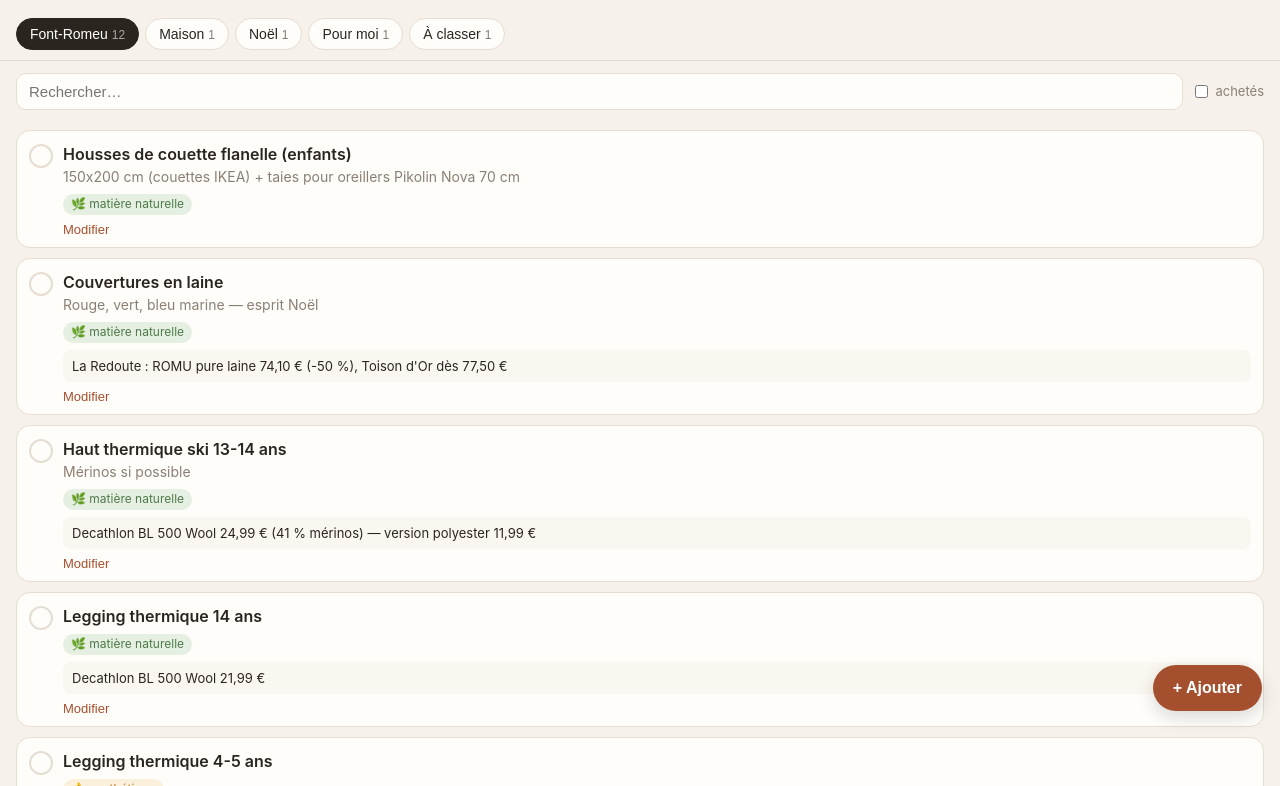
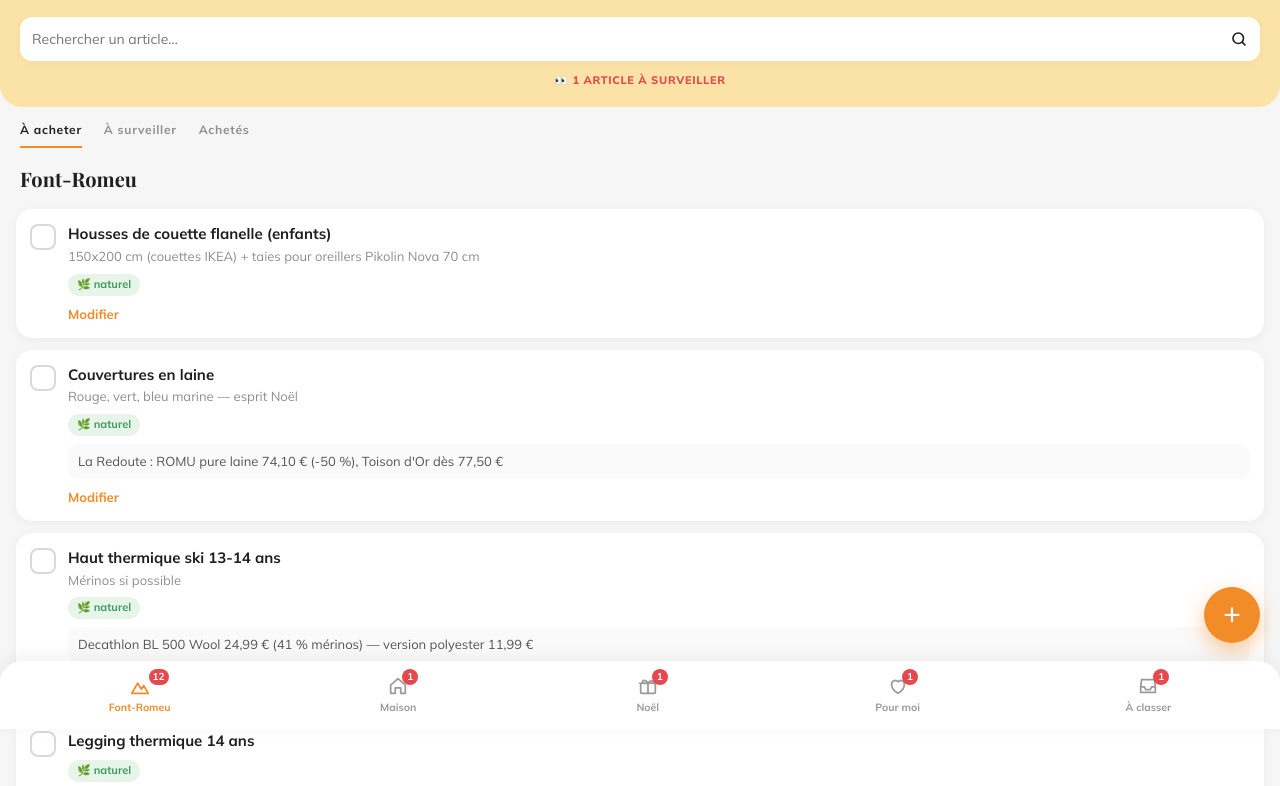
Before and after one commit to idelaruffie/claude, a plain HTML site: page index.html in a window 1280 px wide. Shown: the part 71-857 px from the top of the page. Drawn offline with nearby package versions, Linux system fonts and the light colour scheme.

Commit message:
Nouveau style : crème, orange, barre d'onglets en bas
Co-Authored-By: Claude Opus 5.5 <noreply@anthropic.com>
Claude-Session: https://claude.ai/code/session_01DivfAmS3ECgWhEFEssZRzh

```diff
--- a/index.html
+++ b/index.html
@@ -6,112 +6,150 @@
 <meta name="theme-color" content="#f6f1ea">
 <meta name="apple-mobile-web-app-capable" content="yes">
 <title>Mes listes d'achats</title>
+<link rel="preconnect" href="https://fonts.googleapis.com">
+<link rel="preconnect" href="https://fonts.gstatic.com" crossorigin>
+<link href="https://fonts.googleapis.com/css2?family=Playfair+Display:wght@600;700&family=Mulish:wght@400;600;700;800&display=swap" rel="stylesheet">
 <style>
   :root {
-    --bg: #f6f1ea; --card: #fffdf9; --ink: #2b2520; --muted: #8a7f74;
-    --line: #e6ddd2; --accent: #a4502f; --accent-soft: #f3e2d8;
-    --ok: #4f7a4a; --warn: #b7791f; --warn-soft: #fbf0dc;
+    --bg: #f6f6f6; --card: #ffffff; --ink: #1f1f1f; --muted: #8e8e8e;
+    --line: #ececec; --cream: #fbe3a8; --cream-2: #fdf1d3;
+    --orange: #f28c28; --red: #e5484d; --ok: #3f9b5b; --ok-soft: #e6f4ea;
+    --warn: #c76a00; --warn-soft: #fff1e0;
   }
-  * { box-sizing: border-box; }
+  * { box-sizing: border-box; -webkit-tap-highlight-color: transparent; }
   body {
     margin: 0; background: var(--bg); color: var(--ink);
-    font: 16px/1.4 -apple-system, BlinkMacSystemFont, "Segoe UI", Roboto, sans-serif;
-    padding-bottom: calc(90px + env(safe-area-inset-bottom));
+    font: 15px/1.45 "Mulish", -apple-system, BlinkMacSystemFont, "Segoe UI", Roboto, sans-serif;
+    padding-bottom: calc(96px + env(safe-area-inset-bottom));
   }
-  header { padding: 20px 16px 8px; }
-  h1 { font-size: 22px; margin: 0; font-weight: 650; letter-spacing: -0.01em; }
-  .sub { color: var(--muted); font-size: 13px; margin-top: 2px; }
-  nav {
-    position: sticky; top: 0; z-index: 5; background: var(--bg);
-    display: flex; gap: 6px; overflow-x: auto; padding: 10px 16px;
-    border-bottom: 1px solid var(--line); scrollbar-width: none;
+  header {
+    background: var(--cream); padding: calc(18px + env(safe-area-inset-top)) 20px 18px;
+    border-radius: 0 0 22px 22px;
   }
-  nav::-webkit-scrollbar { display: none; }
-  nav button {
-    flex: none; border: 1px solid var(--line); background: var(--card);
-    border-radius: 999px; padding: 7px 13px; font-size: 14px; color: var(--ink);
+  .hello { font-family: "Playfair Display", Georgia, serif; font-size: 24px; font-weight: 700; margin: 0; }
+  .sub { color: #7a6a45; font-size: 13px; margin-top: 2px; }
+  .search {
+    margin-top: 14px; display: flex; align-items: center; gap: 8px;
+    background: #fff; border-radius: 12px; padding: 0 12px;
+    box-shadow: 0 2px 8px rgba(0,0,0,.04);
   }
-  nav button.on { background: var(--ink); color: #fff; border-color: var(--ink); }
-  nav .n { opacity: .6; margin-left: 4px; font-size: 12px; }
-  .tools { display: flex; gap: 8px; padding: 12px 16px 4px; align-items: center; }
-  .tools input {
-    flex: 1; border: 1px solid var(--line); border-radius: 10px;
-    padding: 9px 12px; font-size: 15px; background: var(--card);
+  .search input { flex: 1; border: 0; outline: 0; padding: 12px 0; font: inherit; font-size: 14px; background: none; }
+  .search svg { flex: none; color: var(--ink); }
+  .promo {
+    text-align: center; color: var(--red); font-size: 11px; font-weight: 800;
+    letter-spacing: .06em; text-transform: uppercase; margin: 12px 0 0; min-height: 14px;
   }
-  .toggle { font-size: 13px; color: var(--muted); white-space: nowrap; display: flex; gap: 4px; align-items: center; }
-  main { padding: 6px 16px; }
+  .filters {
+    display: flex; gap: 22px; padding: 14px 20px 0; overflow-x: auto;
+    font-size: 12px; font-weight: 700; letter-spacing: .06em; text-transform: uppercase;
+  }
+  .filters button {
+    flex: none; background: none; border: 0; padding: 0 0 8px; color: var(--muted);
+    font: inherit; letter-spacing: inherit; border-bottom: 2px solid transparent;
+  }
+  .filters button.on { color: var(--ink); border-color: var(--orange); }
+  .section-title {
+    font-family: "Playfair Display", Georgia, serif; font-size: 20px; font-weight: 700;
+    padding: 16px 20px 0; margin: 0;
+  }
+  main { padding: 4px 16px; }
   .card {
-    background: var(--card); border: 1px solid var(--line); border-radius: 14px;
-    padding: 12px 12px 10px 12px; margin: 10px 0; display: flex; gap: 10px;
+    background: var(--card); border-radius: 16px; padding: 14px;
+    margin: 12px 0; display: flex; gap: 12px;
+    box-shadow: 0 2px 10px rgba(0,0,0,.05);
   }
-  .card.done { opacity: .5; }
+  .card.done { opacity: .55; }
   .card.done .title { text-decoration: line-through; }
   .check {
-    flex: none; width: 24px; height: 24px; border-radius: 50%;
-    border: 2px solid var(--line); background: none; margin-top: 1px; padding: 0;
+    flex: none; width: 26px; height: 26px; border-radius: 8px;
+    border: 2px solid #d9d9d9; background: #fff; padding: 0; margin-top: 1px;
+    display: grid; place-items: center; color: #fff; font-size: 15px; font-weight: 800;
   }
-  .card.done .check { background: var(--ok); border-color: var(--ok); }
+  .card.done .check { background: var(--orange); border-color: var(--orange); }
   .body { flex: 1; min-width: 0; }
-  .title { font-weight: 600; }
-  .details { color: var(--muted); font-size: 14px; margin-top: 2px; }
-  .tags { display: flex; flex-wrap: wrap; gap: 5px; margin-top: 7px; }
-  .tag { font-size: 12px; padding: 2px 8px; border-radius: 999px; background: #efe8df; }
-  .tag.watch { background: var(--accent-soft); color: var(--accent); }
+  .top { display: flex; justify-content: space-between; gap: 10px; align-items: baseline; }
+  .title { font-weight: 700; font-size: 15px; }
+  .price { font-weight: 800; font-size: 16px; white-space: nowrap; }
+  .target { color: var(--muted); font-size: 12px; font-weight: 600; text-align: right; }
+  .details { color: var(--muted); font-size: 13px; margin-top: 2px; }
+  .tags { display: flex; flex-wrap: wrap; gap: 6px; margin-top: 8px; }
+  .tag { font-size: 11px; font-weight: 700; padding: 3px 9px; border-radius: 999px; background: #f1f1f1; }
+  .tag.watch { background: var(--cream-2); color: #8a6a10; }
   .tag.synth { background: var(--warn-soft); color: var(--warn); }
-  .tag.nat { background: #e5efe2; color: var(--ok); }
-  .tag.price { background: #ece7f3; color: #5b4a7a; }
-  .note { font-size: 13px; margin-top: 7px; padding: 7px 9px; background: #faf6f0; border-radius: 8px; }
-  .row { display: flex; gap: 12px; margin-top: 7px; font-size: 13px; }
-  .row a, .row button { color: var(--accent); background: none; border: 0; padding: 0; font-size: 13px; text-decoration: none; }
-  .empty { text-align: center; color: var(--muted); padding: 40px 0; }
+  .tag.nat { background: var(--ok-soft); color: var(--ok); }
+  .note { font-size: 13px; margin-top: 8px; padding: 8px 10px; background: #fafafa; border-radius: 10px; color: #555; }
+  .row { display: flex; gap: 16px; margin-top: 9px; font-size: 13px; }
+  .row a, .row button { color: var(--orange); background: none; border: 0; padding: 0; font: inherit; font-weight: 700; text-decoration: none; }
+  .empty { text-align: center; color: var(--muted); padding: 48px 0; }
   .fab {
-    position: fixed; right: 18px; bottom: calc(18px + env(safe-area-inset-bottom));
-    background: var(--accent); color: #fff; border: 0; border-radius: 999px;
-    padding: 14px 20px; font-size: 16px; font-weight: 600;
-    box-shadow: 0 6px 18px rgba(0,0,0,.15);
+    position: fixed; right: 20px; bottom: calc(86px + env(safe-area-inset-bottom));
+    width: 56px; height: 56px; border-radius: 50%; border: 0;
+    background: var(--orange); color: #fff; font-size: 30px; line-height: 1;
+    box-shadow: 0 8px 20px rgba(242,140,40,.45); z-index: 6;
   }
-  .menu { padding: 18px 16px; display: flex; gap: 14px; flex-wrap: wrap; font-size: 13px; }
-  .menu button, .menu label { color: var(--muted); background: none; border: 0; padding: 0; text-decoration: underline; font-size: 13px; }
+  .tabbar {
+    position: fixed; left: 0; right: 0; bottom: 0; z-index: 5;
+    background: #fff; border-radius: 22px 22px 0 0;
+    box-shadow: 0 -4px 18px rgba(0,0,0,.06);
+    display: flex; justify-content: space-around;
+    padding: 10px 6px calc(10px + env(safe-area-inset-bottom));
+  }
+  .tabbar button {
+    background: none; border: 0; padding: 4px 6px; color: #9a9a9a;
+    display: grid; justify-items: center; gap: 3px; font: inherit; font-size: 10.5px; font-weight: 700;
+    position: relative; min-width: 56px;
+  }
+  .tabbar button.on { color: var(--orange); }
+  .tabbar .badge {
+    position: absolute; top: -2px; right: 8px; background: var(--red); color: #fff;
+    font-size: 10px; min-width: 16px; height: 16px; border-radius: 8px; display: grid; place-items: center; padding: 0 4px;
+  }
+  .menu { padding: 14px 20px; display: flex; gap: 16px; flex-wrap: wrap; font-size: 12px; }
+  .menu button, .menu label { color: var(--muted); background: none; border: 0; padding: 0; text-decoration: underline; font: inherit; }
   dialog {
-    border: 0; border-radius: 18px; padding: 0; width: min(520px, 94vw);
-    background: var(--card); color: var(--ink);
+    border: 0; border-radius: 22px; padding: 0; width: min(520px, 94vw);
+    background: var(--card); color: var(--ink); overflow: hidden;
   }
-  dialog::backdrop { background: rgba(30,20,10,.35); }
-  form { padding: 18px; display: grid; gap: 11px; }
-  form h2 { margin: 0 0 2px; font-size: 18px; }
-  form label { display: grid; gap: 4px; font-size: 13px; color: var(--muted); }
+  dialog::backdrop { background: rgba(20,20,20,.4); }
+  .dlg-head { background: var(--cream); padding: 16px 18px; }
+  .dlg-head h2 { margin: 0; font-family: "Playfair Display", Georgia, serif; font-size: 20px; }
+  form { display: grid; gap: 12px; }
+  .fields { padding: 4px 18px 18px; display: grid; gap: 12px; }
+  form label { display: grid; gap: 5px; font-size: 11px; font-weight: 800; color: var(--muted); text-transform: uppercase; letter-spacing: .05em; }
   form input, form select, form textarea {
-    font: inherit; color: var(--ink); border: 1px solid var(--line);
-    border-radius: 10px; padding: 9px 11px; background: #fff;
+    font: inherit; font-size: 15px; color: var(--ink); border: 1px solid var(--line);
+    border-radius: 12px; padding: 10px 12px; background: #fff; text-transform: none; letter-spacing: 0; font-weight: 400;
   }
   form textarea { min-height: 64px; resize: vertical; }
   .two { display: grid; grid-template-columns: 1fr 1fr; gap: 10px; }
-  .chk { display: flex !important; align-items: center; gap: 8px; color: var(--ink) !important; font-size: 15px !important; }
-  .actions { display: flex; gap: 10px; justify-content: space-between; margin-top: 4px; }
-  .actions button { border: 0; border-radius: 10px; padding: 10px 16px; font-size: 15px; }
-  .primary { background: var(--accent); color: #fff; }
-  .ghost { background: #efe8df; color: var(--ink); }
-  .danger { background: none; color: #b3261e; padding-left: 0 !important; }
+  .chk { display: flex !important; align-items: center; gap: 8px; color: var(--ink) !important; font-size: 14px !important; text-transform: none !important; letter-spacing: 0 !important; font-weight: 600 !important; }
+  .chk input { width: 18px; height: 18px; accent-color: var(--orange); }
+  .actions { display: flex; gap: 10px; justify-content: space-between; align-items: center; margin-top: 4px; }
+  .actions button { border: 0; border-radius: 999px; padding: 12px 20px; font: inherit; font-weight: 800; font-size: 14px; }
+  .primary { background: var(--cream); color: var(--ink); }
+  .ghost { background: #fff; color: var(--ink); border: 1.5px solid var(--ink) !important; }
+  .danger { background: none; color: var(--red); padding-left: 0 !important; }
   .toast {
-    position: fixed; left: 50%; bottom: 90px; transform: translateX(-50%);
-    background: var(--ink); color: #fff; padding: 9px 14px; border-radius: 10px;
-    font-size: 14px; opacity: 0; transition: opacity .2s; pointer-events: none;
+    position: fixed; left: 50%; bottom: calc(150px + env(safe-area-inset-bottom)); transform: translateX(-50%);
+    background: var(--ink); color: #fff; padding: 10px 16px; border-radius: 999px;
+    font-size: 13px; font-weight: 700; opacity: 0; transition: opacity .2s; pointer-events: none; z-index: 10;
   }
   .toast.show { opacity: 1; }
 </style>
 </head>
 <body>
 <header>
-  <h1>Mes listes d'achats</h1>
+  <p class="hello">Bonjour Ines,</p>
   <div class="sub" id="summary"></div>
+  <div class="search">
+    <input id="search" type="search" placeholder="Rechercher un article…">
+    <svg width="18" height="18" viewBox="0 0 24 24" fill="none" stroke="currentColor" stroke-width="2.2" stroke-linecap="round"><circle cx="11" cy="11" r="7"/><path d="m20 20-3.5-3.5"/></svg>
+  </div>
+  <div class="promo" id="promo"></div>
 </header>
 
-<nav id="tabs"></nav>
-
-<div class="tools">
-  <input id="search" type="search" placeholder="Rechercher…">
-  <label class="toggle"><input type="checkbox" id="showDone"> achetés</label>
-</div>
+<div class="filters" id="filters"></div>
+<h2 class="section-title" id="sectionTitle"></h2>
 
 <main id="list"></main>
 
@@ -121,11 +159,13 @@
   <button id="copyBtn">Copier la liste pour Claude</button>
 </div>
 
-<button class="fab" id="addBtn">+ Ajouter</button>
+<button class="fab" id="addBtn" aria-label="Ajouter">+</button>
+<nav class="tabbar" id="tabs"></nav>
 
 <dialog id="dlg">
   <form id="form" method="dialog">
-    <h2 id="formTitle">Nouvel article</h2>
+    <div class="dlg-head"><h2 id="formTitle">Nouvel article</h2></div>
+    <div class="fields">
     <label>Article
       <input name="title" required placeholder="ex. Housse de couette flanelle">
     </label>
@@ -166,19 +206,33 @@
         <button type="submit" class="primary">Enregistrer</button>
       </span>
     </div>
+    </div>
   </form>
 </dialog>
 
 <div class="toast" id="toast"></div>
 
 <script>
+const ICON = {
+  mountain: '<path d="m3 20 6.5-11 4 6.5 2.5-4L21 20z"/>',
+  home: '<path d="M4 11 12 4l8 7v9h-5v-6H9v6H4z"/>',
+  gift: '<rect x="4" y="9" width="16" height="11" rx="1.5"/><path d="M3 9h18M12 9v11M12 9c-2-4-6-4-6-1.5S10 9 12 9c2 0 6-.5 6-1.5S14 5 12 9z"/>',
+  heart: '<path d="M12 20s-7-4.4-7-10a4 4 0 0 1 7-2.6A4 4 0 0 1 19 10c0 5.6-7 10-7 10z"/>',
+  inbox: '<path d="M4 13h4l1.5 3h5L16 13h4M5 5h14l1 8v6H4v-6z"/>'
+};
 const LISTS = [
-  { id: "font-romeu", name: "Font-Romeu" },
-  { id: "maison", name: "Maison" },
-  { id: "noel", name: "Noël" },
-  { id: "moi", name: "Pour moi" },
-  { id: "a-classer", name: "À classer" }
+  { id: "font-romeu", name: "Font-Romeu", icon: "mountain" },
+  { id: "maison", name: "Maison", icon: "home" },
+  { id: "noel", name: "Noël", icon: "gift" },
+  { id: "moi", name: "Pour moi", icon: "heart" },
+  { id: "a-classer", name: "À classer", icon: "inbox" }
 ];
+const FILTERS = [
+  { id: "todo", name: "À acheter" },
+  { id: "watch", name: "À surveiller" },
+  { id: "done", name: "Achetés" }
+];
+let filter = "todo";
 const KEY = "ines-listes-achats-v1";
 
 const SEED = [
@@ -227,27 +281,38 @@ function renderTabs() {
   nav.innerHTML = "";
   LISTS.forEach(l => {
     const n = items.filter(i => i.list === l.id && !i.done).length;
-    if (l.id === "a-classer" && n === 0 && current !== "a-classer") return;
     const b = document.createElement("button");
     b.className = l.id === current ? "on" : "";
-    b.innerHTML = `${esc(l.name)}<span class="n">${n}</span>`;
-    b.onclick = () => { current = l.id; render(); };
+    b.innerHTML = `<svg width="22" height="22" viewBox="0 0 24 24" fill="none" stroke="currentColor" stroke-width="1.9" stroke-linejoin="round" stroke-linecap="round">${ICON[l.icon]}</svg>${esc(l.name)}` +
+      (n ? `<span class="badge">${n}</span>` : "");
+    b.onclick = () => { current = l.id; window.scrollTo(0, 0); render(); };
     nav.appendChild(b);
+  });
+  const f = document.getElementById("filters");
+  f.innerHTML = "";
+  FILTERS.forEach(x => {
+    const b = document.createElement("button");
+    b.className = x.id === filter ? "on" : "";
+    b.textContent = x.name;
+    b.onclick = () => { filter = x.id; render(); };
+    f.appendChild(b);
   });
   const todo = items.filter(i => !i.done).length;
   const watch = items.filter(i => i.watch && !i.done).length;
   document.getElementById("summary").textContent =
-    `${todo} article${todo > 1 ? "s" : ""} à acheter` + (watch ? ` · ${watch} à surveiller` : "");
+    `${todo} article${todo > 1 ? "s" : ""} à acheter dans tes listes`;
+  document.getElementById("promo").textContent =
+    watch ? `👀 ${watch} article${watch > 1 ? "s" : ""} à surveiller` : "";
+  document.getElementById("sectionTitle").textContent = LISTS.find(l => l.id === current).name;
 }
 
 function renderList() {
   const q = document.getElementById("search").value.trim().toLowerCase();
-  const showDone = document.getElementById("showDone").checked;
   const main = document.getElementById("list");
-  let rows = items.filter(i => i.list === current && (showDone || !i.done));
-  if (q) rows = items.filter(i => (showDone || !i.done) &&
-    [i.title, i.details, i.note].join(" ").toLowerCase().includes(q));
-  rows.sort((a, b) => a.done - b.done);
+  const pass = i => filter === "done" ? i.done : filter === "watch" ? (i.watch && !i.done) : !i.done;
+  let rows = items.filter(i => i.list === current && pass(i));
+  if (q) rows = items.filter(i => pass(i) && [i.title, i.details, i.note].join(" ").toLowerCase().includes(q));
+  document.getElementById("sectionTitle").textContent = q ? "Résultats" : LISTS.find(l => l.id === current).name;
   if (!rows.length) { main.innerHTML = `<div class="empty">Rien ici pour l'instant.</div>`; return; }
   main.innerHTML = "";
   rows.forEach(i => {
@@ -256,13 +321,15 @@ function renderList() {
     const tags = [];
     if (q) tags.push(`<span class="tag">${esc(LISTS.find(l => l.id === i.list)?.name)}</span>`);
     if (i.watch) tags.push(`<span class="tag watch">👀 à surveiller</span>`);
-    if (i.price) tags.push(`<span class="tag price">${esc(i.price)} €${i.target ? " → cible " + esc(i.target) + " €" : ""}</span>`);
     if (i.material === "synth") tags.push(`<span class="tag synth">⚠️ synthétique</span>`);
-    if (i.material === "nat") tags.push(`<span class="tag nat">🌿 matière naturelle</span>`);
+    if (i.material === "nat") tags.push(`<span class="tag nat">🌿 naturel</span>`);
     el.innerHTML = `
-      <button class="check" aria-label="Acheté"></button>
+      <button class="check" aria-label="Acheté">✓</button>
       <div class="body">
-        <div class="title">${esc(i.title)}</div>
+        <div class="top">
+          <div class="title">${esc(i.title)}</div>
+          ${i.price ? `<div><div class="price">${esc(i.price)} €</div>${i.target ? `<div class="target">cible ${esc(i.target)} €</div>` : ""}</div>` : ""}
+        </div>
         ${i.details ? `<div class="details">${esc(i.details)}</div>` : ""}
         ${tags.length ? `<div class="tags">${tags.join("")}</div>` : ""}
         ${i.note ? `<div class="note">${esc(i.note)}</div>` : ""}
@@ -325,7 +392,6 @@ dlg.addEventListener("close", () => {
 
 document.getElementById("addBtn").onclick = () => openForm(null);
 document.getElementById("search").oninput = renderList;
-document.getElementById("showDone").onchange = renderList;
 
 document.getElementById("exportBtn").onclick = () => {
   const blob = new Blob([JSON.stringify(items, null, 2)], { type: "application/json" });
```
